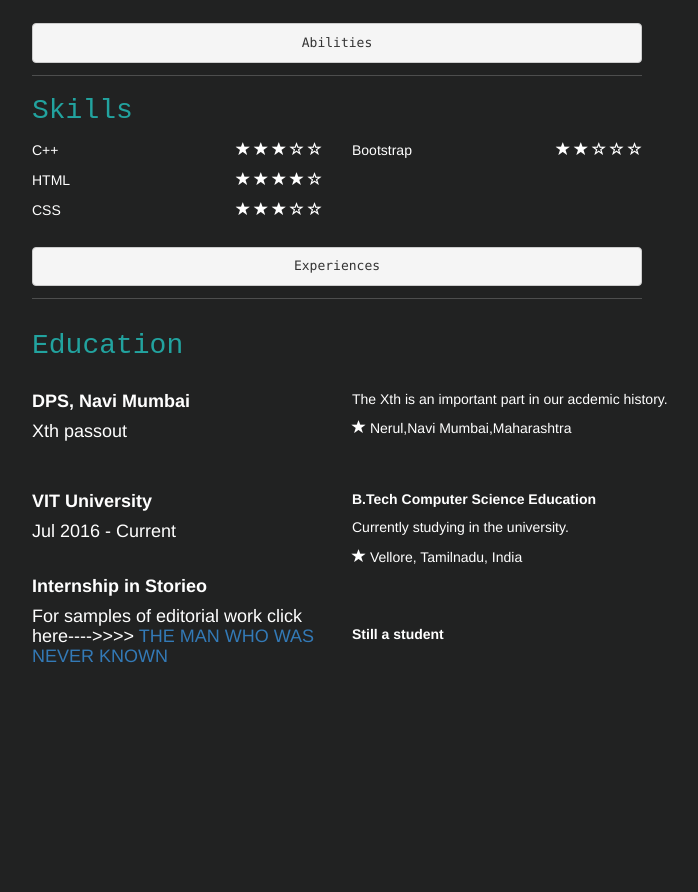
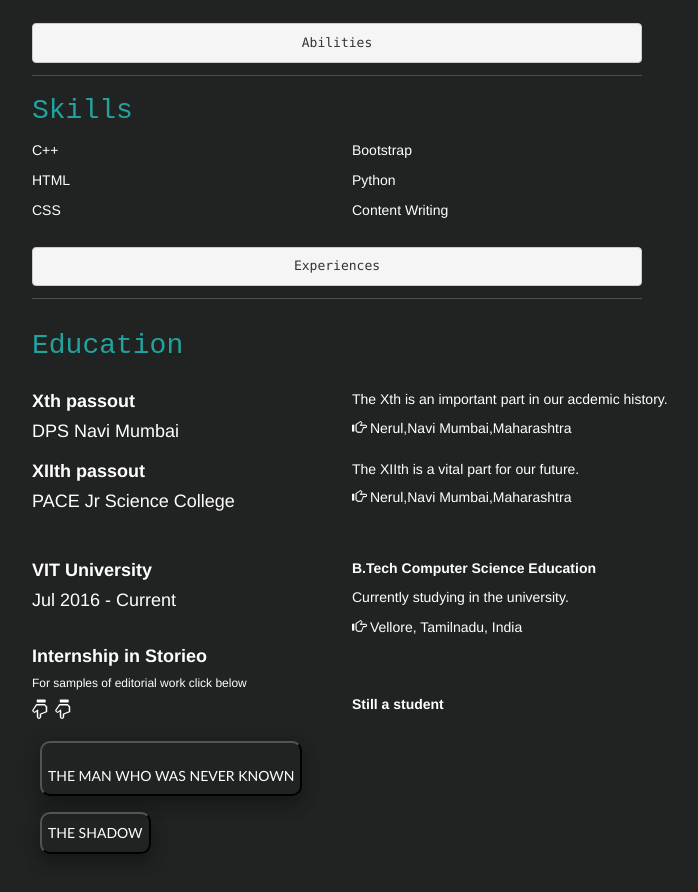
Before and after one commit to johnty05/1st-resume, a plain HTML site: page Resume1.2.html in a window 1280 px wide. Shown: the part 1157-2049 px from the top of the page, without its empty margins (303-1001 px from the left). Before the commit the page ends 1873 px from the top, so only its background shows below. Drawn offline with nearby package versions, Linux system fonts and the light colour scheme; a script that the page names is missing.

Commit message:
Add files via upload

```diff
--- a/Resume1.2.html
+++ b/Resume1.2.html
@@ -7,6 +7,33 @@
   <link rel="stylesheet" href="css/bootstrap.min.css">
   <link rel="stylesheet" href="css/styles.css">
 	<link rel="stylesheet" href="https://cdnjs.cloudflare.com/ajax/libs/font-awesome/4.7.0/css/font-awesome.min.css">
+	<style>
+
+		.button{
+			padding 10px 20px
+			text align:center;
+			border:solid-black;
+			display:inline-block;
+			font-size:10px;
+			font-family:Calibri;
+			margin:4px 4px;
+			transition-duration:0.1s;
+			cursor:pointer;
+		}
+		.button1{
+			border-radius:10px;
+			background-color:transparent;
+			color:#ffffff;
+			box-shadow:0 8px 16px 0 rgba(0,0,0,0.2),0 6px 20px 0 rgba(0,0,0,0.19);
+		}
+		.button1:hover{
+			border-radius:17px;
+			background-color:#ffffff;
+			color:#001727;
+			box-shadow:0 12px 16px 0 rgba(0,0,0,0.2),0 17px 50px 0 rgba(0,0,0,0.19);
+
+		}
+	</style>
 </head>
 <body data-spy="scroll" data-target=".navbar-default" data-offset="85">
 <script src="https://ajax.googleapis.com/ajax/libs/jquery/1.11.3/jquery.min.js"></script>
@@ -82,36 +109,15 @@
 			<ul class="no-bullets">
 				<li>
 					<span class="ability-title">C++
-					</span>
-					<span class="ability-score">
-					<span class="glyphicon glyphicon-star"></span>
-					<span class="glyphicon glyphicon-star"></span>
-					<span class="glyphicon glyphicon-star"></span>
-					<span class="glyphicon glyphicon-star-empty"></span>
-					<span class="glyphicon glyphicon-star-empty"></span>
-					</span>
+
 				</li>
 				<li>
 					<span class="ability-title">HTML
-					</span>
-					<span class="ability-score">
-					<span class="glyphicon glyphicon-star"></span>
-					<span class="glyphicon glyphicon-star"></span>
-					<span class="glyphicon glyphicon-star"></span>
-					<span class="glyphicon glyphicon-star"></span>
-					<span class="glyphicon glyphicon-star-empty"></span>
-					</span>
+
 				</li>
 				<li>
 					<span class="ability-title">CSS
-					</span>
-					<span class="ability-score">
-					<span class="glyphicon glyphicon-star"></span>
-					<span class="glyphicon glyphicon-star"></span>
-					<span class="glyphicon glyphicon-star"></span>
-					<span class="glyphicon glyphicon-star-empty"></span>
-					<span class="glyphicon glyphicon-star-empty"></span>
-					</span>
+
 				</li>
 			</ul>
 		</div>
@@ -119,13 +125,13 @@
 			<ul class="no-bullets">
 				<li style="padding-top=0">
 					<span class="ability-title">Bootstrap</span>
-					<span class="ability-score">
-					<span class="glyphicon glyphicon-star"></span>
-					<span class="glyphicon glyphicon-star"></span>
-					<span class="glyphicon glyphicon-star-empty"></span>
-					<span class="glyphicon glyphicon-star-empty"></span>
-					<span class="glyphicon glyphicon-star-empty"></span>
-					</span>
+
+				</li>
+				<li>
+					<span class="ability-title">Python</span>
+				</li>
+				<li>
+					<span class="ability-title">Content Writing</span>
 				</li>
 
 
@@ -148,12 +154,25 @@
 
 	<div class="row">
 		<div class="col-sm-3 col-sm-offset-3">
-			<p><h4><b>DPS, Navi Mumbai</b><h4>Xth passout</p>
+			<p><h4><b>Xth passout</b><h4>DPS Navi Mumbai</p>
 		</div>
 		<div class="col-sm-4">
 			<p><h5>The Xth is an important part in our acdemic history.</h5></p>
 			<span class="location">
-				<span class="glyphicon glyphicon-star">
+				<span class="glyphicon glyphicon-hand-right">
+				</span>
+				 Nerul,Navi Mumbai,Maharashtra
+			</span>
+		</div>
+	</div>
+	<div class="row">
+		<div class="col-sm-3 col-sm-offset-3">
+			<p><h4><b>XIIth passout</b><h4>PACE Jr Science College</p>
+		</div>
+		<div class="col-sm-4">
+			<p><h5>The XIIth is a vital part for our future.</h5></p>
+			<span class="location">
+				<span class="glyphicon glyphicon-hand-right">
 				</span>
 				 Nerul,Navi Mumbai,Maharashtra
 			</span>
@@ -166,13 +185,16 @@
 		<div class="col-sm-4">
 			<p><h5><b>B.Tech Computer Science Education</b></h5>Currently studying in the university. </p>
 			<span class="location">
-				<span class="glyphicon glyphicon-star"></span>
+				<span class="glyphicon glyphicon-hand-right"></span>
 				 Vellore, Tamilnadu, India
 			</span>
 		</div>
 		<div class="row">
 			<div class="col-sm-3 col-sm-offset-3">
-				<p><h4><b>Internship in <strong>Storieo</strong></b><h4>For samples of editorial work click here---->>>> <a href="http://storieo.com/man-never-known/">THE MAN WHO WAS NEVER KNOWN</a></p>
+				<p><h4><b>Internship in <strong>Storieo</strong></h4></b><h6>For samples of editorial work click below </h6><h4> <span class="glyphicon glyphicon-hand-down">
+				</span> <span class="glyphicon glyphicon-hand-down"></span></h4>
+				<a href="http://storieo.com/man-never-known/" class="button"><button class="button button1"></br><h5>THE MAN WHO WAS NEVER KNOWN</h5></button></a></br><a href="http://storieo.com/the-shadow/" class="button"><button class="button button1"><h5>THE SHADOW</h5></button></a></p>
+
 			</div>
 			<div class="col-sm-3" style="margin-top:50px" >
 				<p><h5><b>Still a student</b></h5></p>
```
